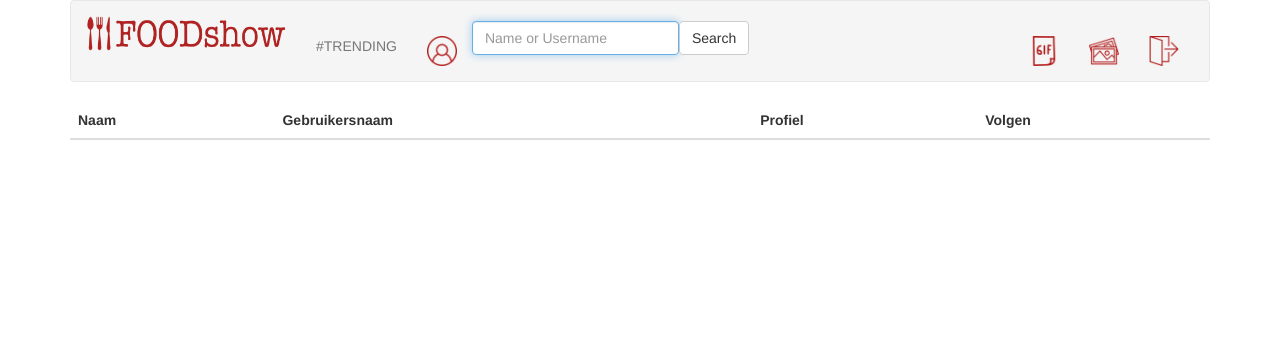
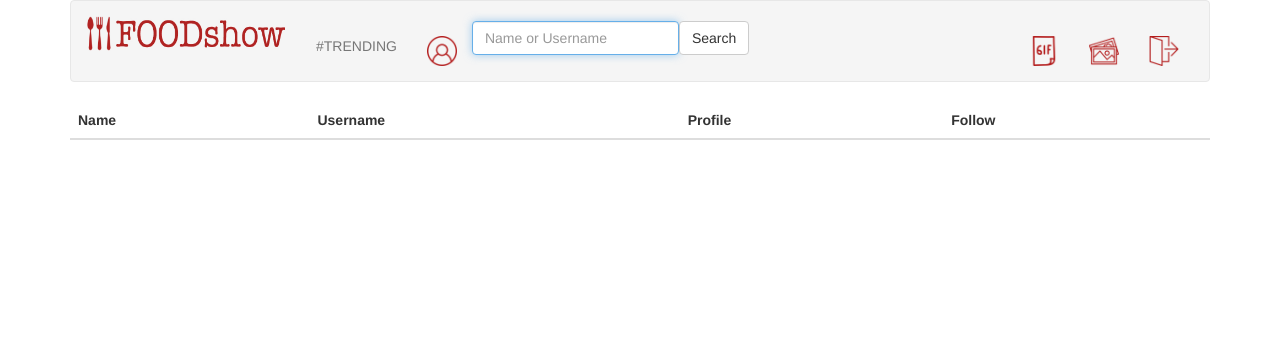
Before and after one commit to Moah768/WEBik, a Flask app: page /search in a window 1280 px wide. Shown: the top 342 px of the page. Run offline with Flask 2, Linux system fonts and the light colour scheme; a user stored in the database is signed in; lists and menus that the app fills with data are empty; some libraries are stand-ins or nearby versions.

Commit message:
alles toegevoegd

```diff
--- a/webapp/application.py
+++ b/webapp/application.py
@@ -713,14 +713,16 @@ def remove_following():
 @app.route("/bio", methods=["GET", "POST"])
 @login_required
 def bio():
-
+    # get user id
     userid = session["user_id"]
 
     if request.method == "POST":
+        # retrieve bio
         bio = request.form.get("bio")
         if not request.form.get("bio"):
             return apology("must fill in a bio")
 
+    # update userstable
         else:
             db.execute("UPDATE users SET bio = :new_bio WHERE  id = :userid", new_bio = bio, userid = userid)
 
@@ -766,6 +768,7 @@ def add_comment():
         user_info =  db.execute("SELECT * FROM users WHERE username = :username", username = username_photo)
         full_name = user_info[0]["full_name"]
 
+        # select all the comments on this file
         selected_comments = db.execute("SELECT * FROM comments WHERE filename = :filename ORDER BY date DESC", filename = filename)
 
         return render_template("show_comments.html", filename = filename,  filetype = filetype, username_photo = username_photo,
@@ -787,6 +790,7 @@ def show_comments():
     user_info =  db.execute("SELECT * FROM users WHERE username = :username", username = username_photo)
     full_name = user_info[0]["full_name"]
 
+    # select all the comments on this file
     selected_comments = db.execute("SELECT * FROM comments WHERE filename = :filename ORDER BY date DESC", filename = filename)
 
     return render_template("show_comments.html", filename = filename,  filetype = filetype, username_photo = username_photo,
--- a/webapp/templates/followers.html
+++ b/webapp/templates/followers.html
@@ -1,7 +1,7 @@
 {%extends "layout.html" %}
 
 {% block title %}
-    Volgers
+    Followers
 {% endblock %}
 
 {% block main %}
--- a/webapp/templates/following.html
+++ b/webapp/templates/following.html
@@ -1,7 +1,7 @@
 {% extends "layout.html" %}
 
 {% block title %}
-    Volgend
+    Following
 {% endblock %}
 
 {% block main %}
--- a/webapp/templates/search.html
+++ b/webapp/templates/search.html
@@ -8,10 +8,10 @@
     <table class="table table-striped">
         <thead>
             <tr>
-                <th>Naam</th>
-                <th>Gebruikersnaam</th>
-                <th>Profiel</th>
-                <th>Volgen</th>
+                <th>Name</th>
+                <th>Username</th>
+                <th>Profile</th>
+                <th>Follow</th>
             </tr>
         </thead>
         <tbody>
@@ -19,12 +19,12 @@
             <tr>
                 <td>{{ i.full_name }}</td>
                 <td>{{ i.username }}</td>
-                <td><a href="{{ url_for('profile') }}?fullname={{i.full_name}}&username={{i.username}}",  class="button">Bekijk profiel</a></td>
+                <td><a href="{{ url_for('profile') }}?fullname={{i.full_name}}&username={{i.username}}",  class="button">View Profile</a></td>
 
                 {% if i.username in following_user %}
-                    <td><a href="{{ url_for('remove_following') }}?fullname={{i.full_name}}&username={{i.username}}",  class="button">Ontvolg profiel</a></td>
+                    <td><a href="{{ url_for('remove_following') }}?fullname={{i.full_name}}&username={{i.username}}",  class="button">Unfollow Profile</a></td>
                 {% else %}
-                    <td><a href="{{ url_for('add_following') }}?fullname={{i.full_name}}&username={{i.username}}",  class="button">Volg profiel</a></td>
+                    <td><a href="{{ url_for('add_following') }}?fullname={{i.full_name}}&username={{i.username}}",  class="button">Follow Profile</a></td>
                 {% endif %}
             </tr>
 
```
Also changed, not shown: webapp/webik.db.
